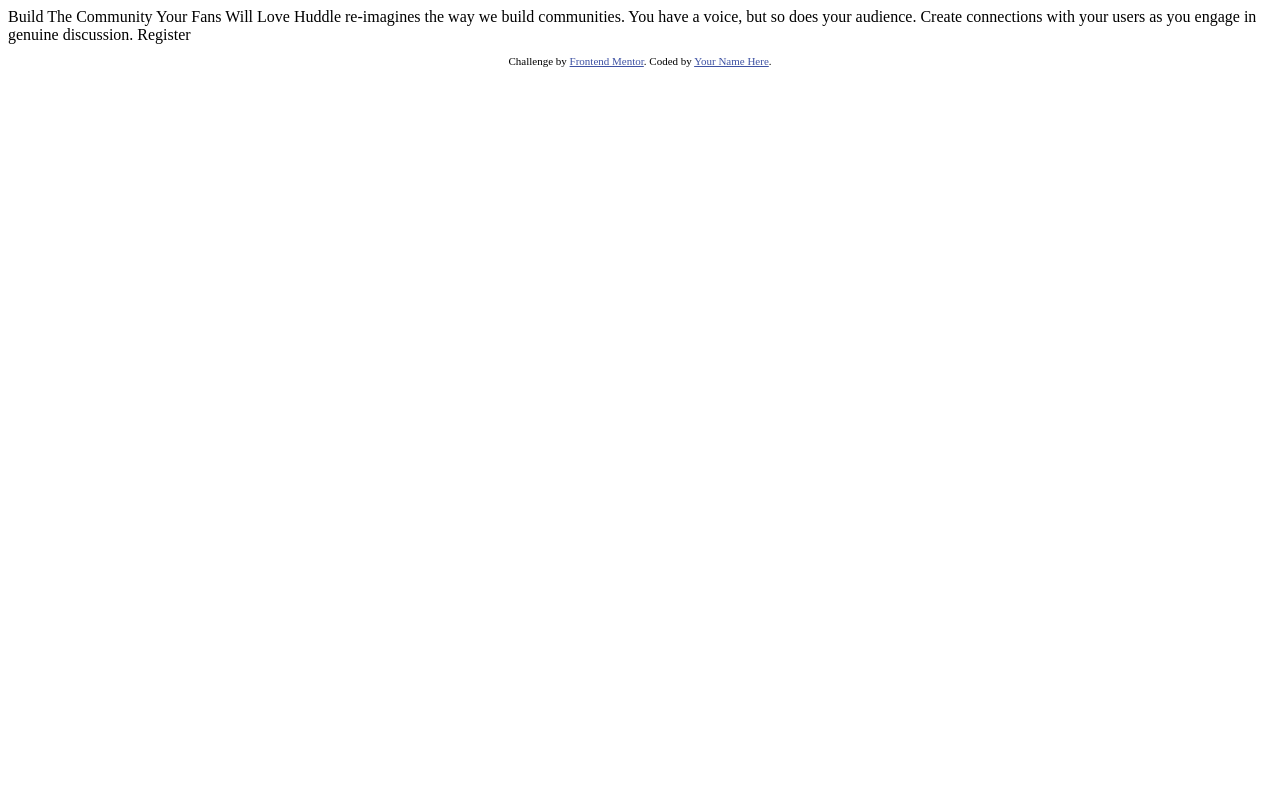
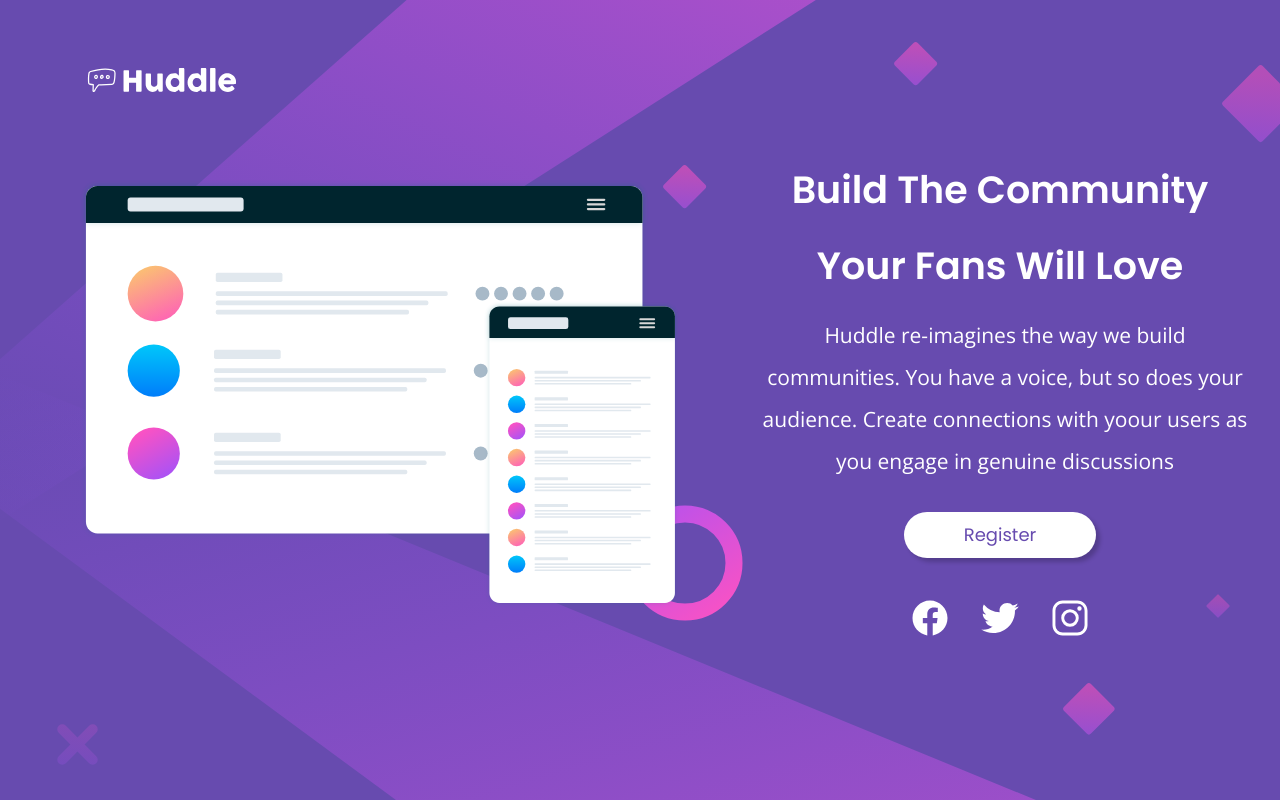
Before and after one commit to corderodev/Huddle-landing-page, a plain HTML site: page index.html in a window 1280 px wide. Drawn offline with nearby package versions, Linux system fonts and the light colour scheme.

Commit message:
First advance. Creation and changes in the css and html files.

```diff
--- /dev/null
+++ b/css/main.css
@@ -0,0 +1,98 @@
+:root{
+    --violet: hsl(257, 40%, 49%);
+    --soft-magenta: hsl(300, 69%, 71%);
+    --white: #fff;
+}
+*{
+    margin: 0;
+    padding: 0;
+    box-sizing: border-box;
+    line-height: 2;
+    font-size: 62.5%;
+}
+body{
+    min-width: 100vw;
+    min-height: 100vh;
+    font-family: 'Open Sans', sans-serif;
+    background-color: var(--violet);
+    color: var(--white);
+}
+.bg-desktop{
+    background-image: url(../images/bg-desktop.svg);
+    background-position: center;
+    background-size: cover;
+    background-repeat: no-repeat;
+}
+.bg-movile{
+    background: none;
+}
+header{
+    gap: 80px;
+    display: flex;
+    flex-direction: column;
+    padding-bottom: 20px;
+    grid-area: header;
+}
+.header--logo{
+    min-width: 300px;
+    max-width: 500px;
+    padding-top: 60px;
+    display: flex;
+    place-content: flex-start;
+}
+.header--logo img{
+    padding-left: 40px;
+    max-width: 200px;
+    min-width: 140px;
+}
+.header--banner{
+    padding-left: 40px;
+    padding-right: 40px;
+    min-width: 300px;
+    display: flex;
+    place-content: center;
+}
+.header--banner img{
+    min-width: 280px;
+    max-width: 600px;
+}
+.home{
+    padding-top: 30px;
+    width: 100%;
+    grid-area: home;
+}
+.home--content{
+    display: flex;
+    flex-direction: column;
+    place-items: center;
+    text-align: center;
+}
+.home--content h1{
+    padding: 0 30px 10px 30px;
+    font-size: 38px;
+    font-family: 'Poppins', sans-serif;
+}
+.home--content p{
+    font-size: 21px;
+    padding: 0 30px 30px 40px;
+}
+.home--content button{
+    padding: 5px 60px 5px;
+    border-radius: 40px;
+    border: none;
+    box-shadow: 4px 4px 4px rgba(0, 0, 0, 0.2);
+    font-family: 'Poppins', sans-serif;
+    font-size: 18px;
+    background-color: var(--white);
+    color: var(--violet);
+}
+footer{
+    padding: 40px 0 40px;
+    gap: 30px;
+    display: flex;
+    place-content: center;
+    grid-area: footer;
+}
+footer svg{
+    max-width: 40px;
+}
--- /dev/null
+++ b/css/media.css
@@ -0,0 +1,53 @@
+@media (max-width: 425px){
+    .bg-movile{
+        background: url(../images/bg-mobile.svg);
+        background-size: contain;
+        background-repeat: no-repeat;
+    }
+    .bg-desktop{
+        background-image: none;
+    }
+}
+@media (max-width: 768px){
+    .bg-desktop{
+        flex-direction: column;
+    }
+    .header--banner{
+        max-width: 760px;
+        min-width: 300px;
+    }
+    .header--banner image{
+        place-self: center;
+    }
+    .home--content{
+        display: flex;
+        flex-direction: column;
+        place-items: center;
+    }
+    .home--content h1{
+        font-size: 24px;
+    }
+    .home--content p{
+        font-size: 16px;
+    }
+    .home--content button{
+        font-size: 14px;
+    }
+}
+@media(min-width: 1024px){
+    .bg-desktop{
+        min-height: 100vh;
+        display: flex;
+        align-items: center;
+    }
+    .bg-movile{
+        min-height: 100vh;
+        padding-left: 40px;
+    }
+    .header--banner{
+        min-width: 600px;
+    }
+    .home{
+        min-width: 360px;
+    }
+}
--- a/index.html
+++ b/index.html
@@ -2,28 +2,38 @@
 <html lang="en">
 <head>
   <meta charset="UTF-8">
+  <meta http-equiv="X-UA-Compatible" content="IE=edge">
   <meta name="viewport" content="width=device-width, initial-scale=1.0">
-  <link rel="icon" type="image/png" sizes="32x32" href="./images/favicon-32x32.png">
-  <title>Frontend Mentor | Huddle landing page with single introductory section</title>
-  <style>
-    .attribution { font-size: 11px; text-align: center; }
-    .attribution a { color: hsl(228, 45%, 44%); }
-  </style>
+  <link rel="preconnect" href="https://fonts.googleapis.com">
+  <link rel="preconnect" href="https://fonts.gstatic.com" crossorigin>
+  <link href="https://fonts.googleapis.com/css2?family=Open+Sans&family=Poppins:wght@400;600&display=swap" rel="stylesheet">
+  <link rel="stylesheet" href="./css/main.css">
+  <link rel="stylesheet" href="./css/media.css">
+  <link rel="icon" href="./images/favicon-32x32.png">
+  <title>Huddle landing page</title>
 </head>
 <body>
-
-  Build The Community Your Fans Will Love
-
-  Huddle re-imagines the way we build communities. You have a voice, but so does your audience.
-  Create connections with your users as you engage in genuine discussion.
-
-  Register
-
-  <footer>
-    <p class="attribution">
-      Challenge by <a href="https://www.frontendmentor.io?ref=challenge" target="_blank">Frontend Mentor</a>.
-      Coded by <a href="#">Your Name Here</a>.
-    </p>
-  </footer>
+  <div class="bg-desktop">
+    <div class="bg-movile">
+      <header>
+        <div class="header--logo"><img src="./images/logo.svg" alt="Huddle-logo"></div>
+        <div class="header--banner"><img src="./images/illustration-mockups.svg" alt=""></div>
+      </header>
+    </div>
+    <main>
+      <section class="home">
+        <div class="home--content">
+          <h1>Build The Community <br> Your Fans Will Love</h1>
+          <p>Huddle re-imagines the way we build communities. You have a voice, but so does your audience. Create connections with yoour users as you engage in genuine discussions</p>
+          <button>Register</button>
+        </div>
+      </section>
+      <footer>
+        <svg xmlns="http://www.w3.org/2000/svg" fill="white" class="ionicon" viewBox="0 0 512 512"><title>Logo Facebook</title><path d="M480 257.35c0-123.7-100.3-224-224-224s-224 100.3-224 224c0 111.8 81.9 204.47 189 221.29V322.12h-56.89v-64.77H221V208c0-56.13 33.45-87.16 84.61-87.16 24.51 0 50.15 4.38 50.15 4.38v55.13H327.5c-27.81 0-36.51 17.26-36.51 35v42h62.12l-9.92 64.77H291v156.54c107.1-16.81 189-109.48 189-221.31z" fill-rule="evenodd"/></svg>
+        <svg xmlns="http://www.w3.org/2000/svg" fill="white" class="ionicon" viewBox="0 0 512 512"><title>Logo Twitter</title><path d="M496 109.5a201.8 201.8 0 01-56.55 15.3 97.51 97.51 0 0043.33-53.6 197.74 197.74 0 01-62.56 23.5A99.14 99.14 0 00348.31 64c-54.42 0-98.46 43.4-98.46 96.9a93.21 93.21 0 002.54 22.1 280.7 280.7 0 01-203-101.3A95.69 95.69 0 0036 130.4c0 33.6 17.53 63.3 44 80.7A97.5 97.5 0 0135.22 199v1.2c0 47 34 86.1 79 95a100.76 100.76 0 01-25.94 3.4 94.38 94.38 0 01-18.51-1.8c12.51 38.5 48.92 66.5 92.05 67.3A199.59 199.59 0 0139.5 405.6a203 203 0 01-23.5-1.4A278.68 278.68 0 00166.74 448c181.36 0 280.44-147.7 280.44-275.8 0-4.2-.11-8.4-.31-12.5A198.48 198.48 0 00496 109.5z"/></svg>
+        <svg xmlns="http://www.w3.org/2000/svg" fill="white" class="ionicon" viewBox="0 0 512 512"><title>Logo Instagram</title><path d="M349.33 69.33a93.62 93.62 0 0193.34 93.34v186.66a93.62 93.62 0 01-93.34 93.34H162.67a93.62 93.62 0 01-93.34-93.34V162.67a93.62 93.62 0 0193.34-93.34h186.66m0-37.33H162.67C90.8 32 32 90.8 32 162.67v186.66C32 421.2 90.8 480 162.67 480h186.66C421.2 480 480 421.2 480 349.33V162.67C480 90.8 421.2 32 349.33 32z"/><path d="M377.33 162.67a28 28 0 1128-28 27.94 27.94 0 01-28 28zM256 181.33A74.67 74.67 0 11181.33 256 74.75 74.75 0 01256 181.33m0-37.33a112 112 0 10112 112 112 112 0 00-112-112z"/></svg>
+      </footer>
+    </main>
+  </div>
 </body>
 </html>
```
Also changed, not shown: design/active-states.jpg (deleted), design/desktop-design.jpg (deleted), design/desktop-preview.jpg (deleted), design/mobile-design.jpg (deleted), images/logo-facebook.svg (added), images/logo-instagram.svg (added), images/logo-twitter.svg (added), 4 other files.
